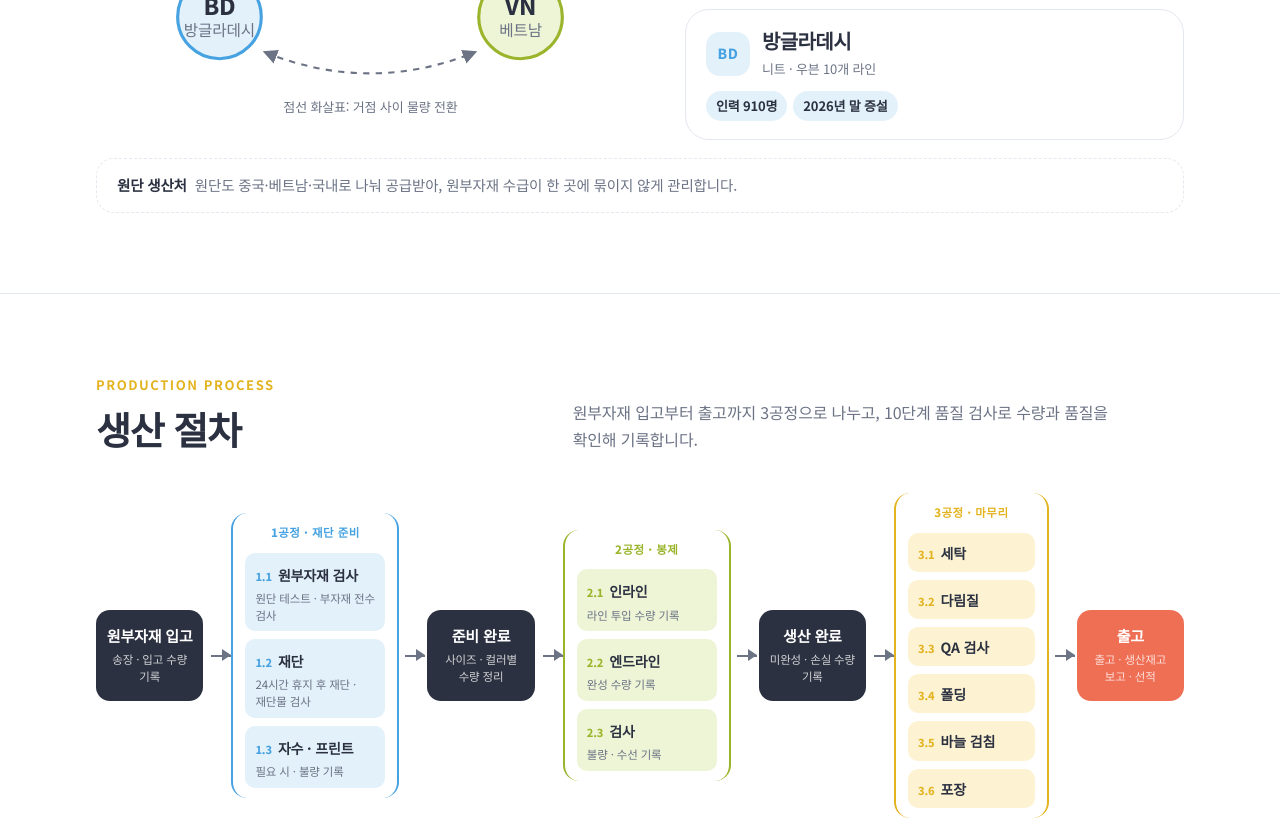
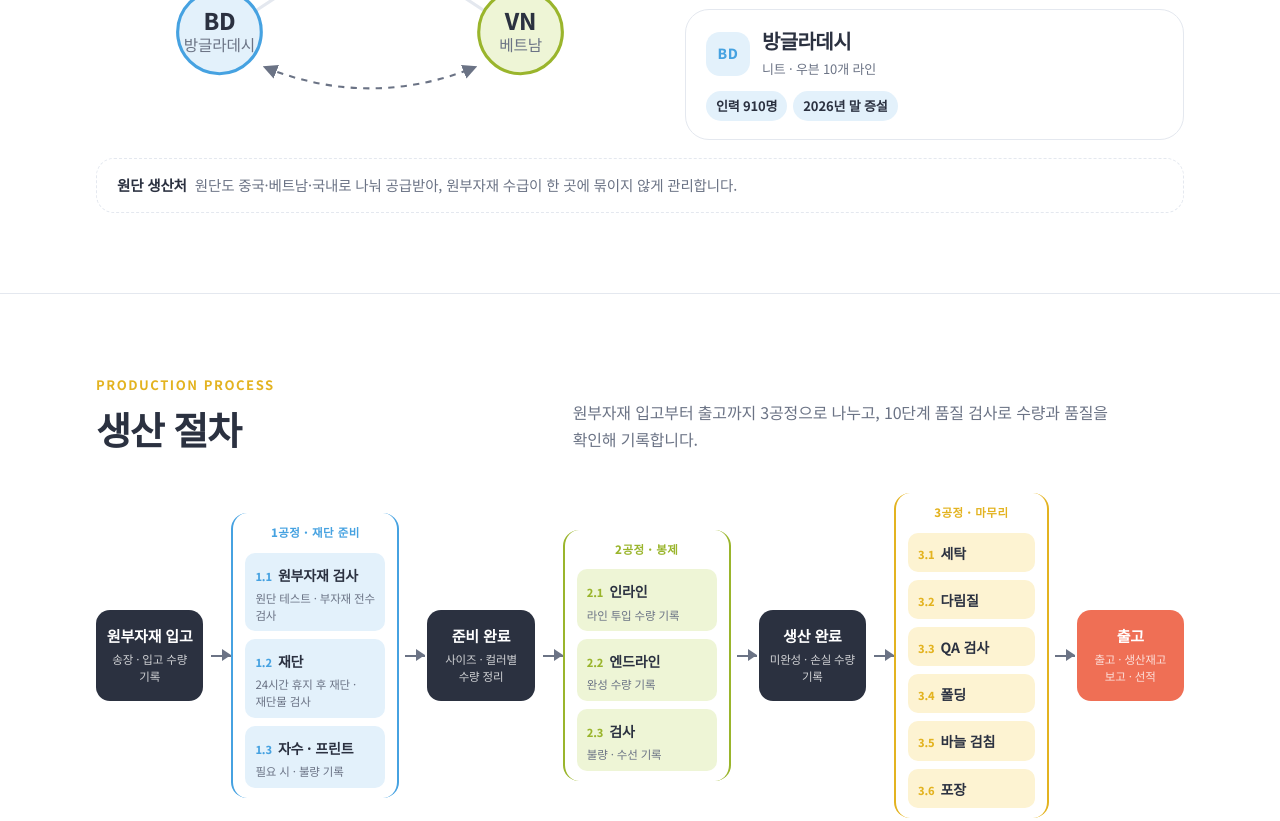
Before and after one commit to junhos23/BoolimApparel, a plain HTML site: page index.html in a window 1280 px wide. Shown: the part 1994-2815 px from the top of the page. Drawn offline with Linux system fonts and the light colour scheme; a web font is replaced by a local one.

Commit message:
생산거점 도식의 점선 화살표 설명 삭제, 저작권 연도 2027
Co-Authored-By: Claude Opus 5.5 <noreply@anthropic.com>

```diff
--- a/index.html
+++ b/index.html
@@ -283,7 +283,6 @@ footer .copy{margin-top:36px;padding-top:18px;border-top:2px dashed var(--line);
 .netmap .n-bd{fill:var(--sky-p);stroke:var(--sky);stroke-width:3}
 .netmap .cc{font-weight:800;font-size:22px}
 .netmap .nm{font-size:15px;fill:var(--muted)}
-.netcap{font-size:13px;color:var(--muted);text-align:center;margin-top:8px}
 .sites{display:grid;grid-template-columns:1fr;gap:12px}
 .site{padding:18px 20px;gap:10px}
 
@@ -428,7 +427,6 @@ a.fig:hover{transform:translateY(-2px)}
           <circle class="n-vn" cx="364" cy="262" r="40"/><text class="cc" x="364" y="260" text-anchor="middle">VN</text><text class="nm" x="364" y="280" text-anchor="middle">베트남</text>
           <circle class="n-bd" cx="76" cy="262" r="40"/><text class="cc" x="76" y="260" text-anchor="middle">BD</text><text class="nm" x="76" y="280" text-anchor="middle">방글라데시</text>
         </svg>
-        <p class="netcap">점선 화살표: 거점 사이 물량 전환</p>
       </div>
       <div class="sites">
         <article class="site cn"><div class="head"><span class="cc">CN</span><div><h3>중국</h3><span class="city">웨이하이 · 옌타이 / 2개 사업장</span></div></div><div class="stats"><span>연 133만 장+</span><span>샘플실 운영</span></div></article>
@@ -587,7 +585,7 @@ a.fig:hover{transform:translateY(-2px)}
         <div><dt>이메일</dt><dd>oh9595@naver.com</dd></div>
       </dl>
     </div>
-    <div class="copy"><span>© 2026 BOOLIM APPAREL. All rights reserved.</span></div>
+    <div class="copy"><span>© 2027 BOOLIM APPAREL. All rights reserved.</span></div>
   </div>
 </footer>
 
@@ -684,7 +682,6 @@ a.fig:hover{transform:translateY(-2px)}
     '생산 거점을 다각화하여': 'Diversified production sites', '납기 준수를 안정화했습니다': 'for reliable on-time delivery',
     '생산 거점을 중국, 베트남, 방글라데시 등 글로벌하게 다각화했습니다. 하나의 생산지에 문제가 생겨도 약속한 납기에 차질이 없도록 합니다.': 'Our production is diversified globally across China, Vietnam, Bangladesh and more, so a problem at one site does not delay the delivery we promised.',
     '부림어패럴': 'BOOLIM', '본사 · 품질 관리': 'HQ · Quality control', '중국': 'China', '베트남': 'Vietnam', '방글라데시': 'Bangladesh',
-    '점선 화살표: 거점 사이 물량 전환': 'Dashed arrows: orders moved between sites',
     '웨이하이 · 옌타이 / 2개 사업장': 'Weihai · Yantai / 2 sites', '연 133만 장+': '1.33M+ pcs / year', '샘플실 운영': 'Sample room',
     '호치민 / 2개 공장': 'Ho Chi Minh City / 2 factories', '18개 라인': '18 lines', '월 50만 장': '500K pcs / month',
     '니트 · 우븐 10개 라인': '10 knit & woven lines', '인력 910명': '910 workers', '2026년 말 증설': 'Expanding end of 2026',
```
